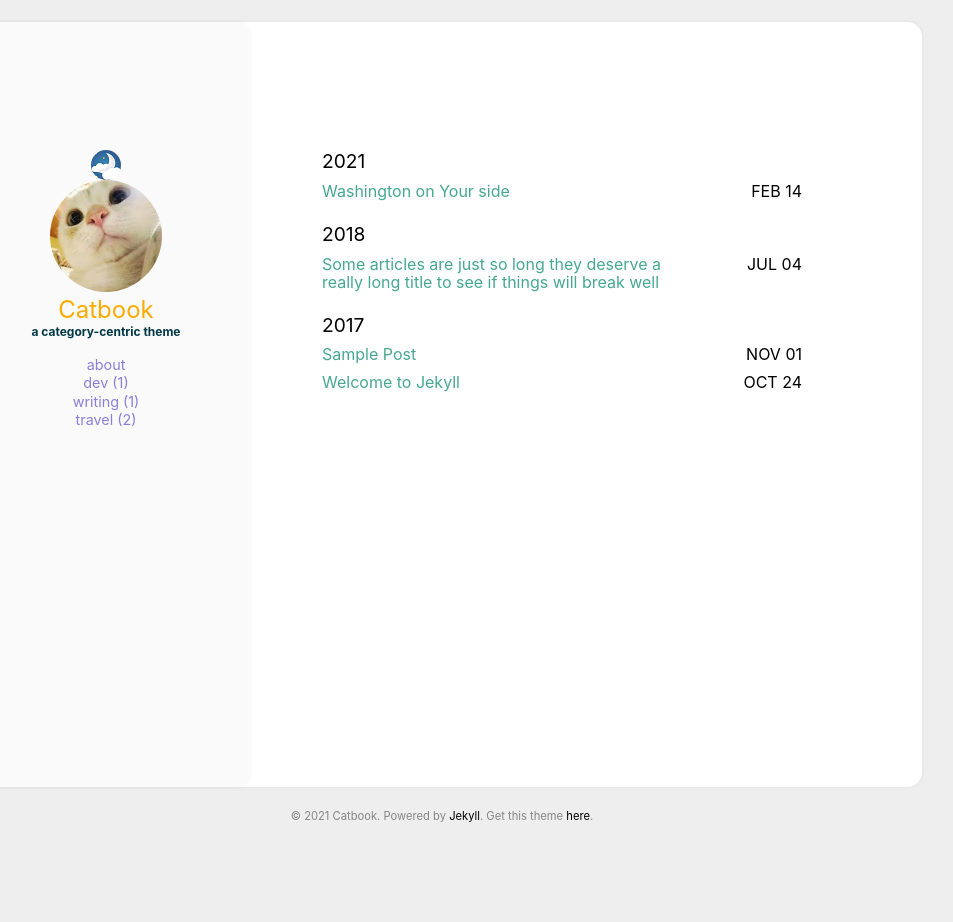
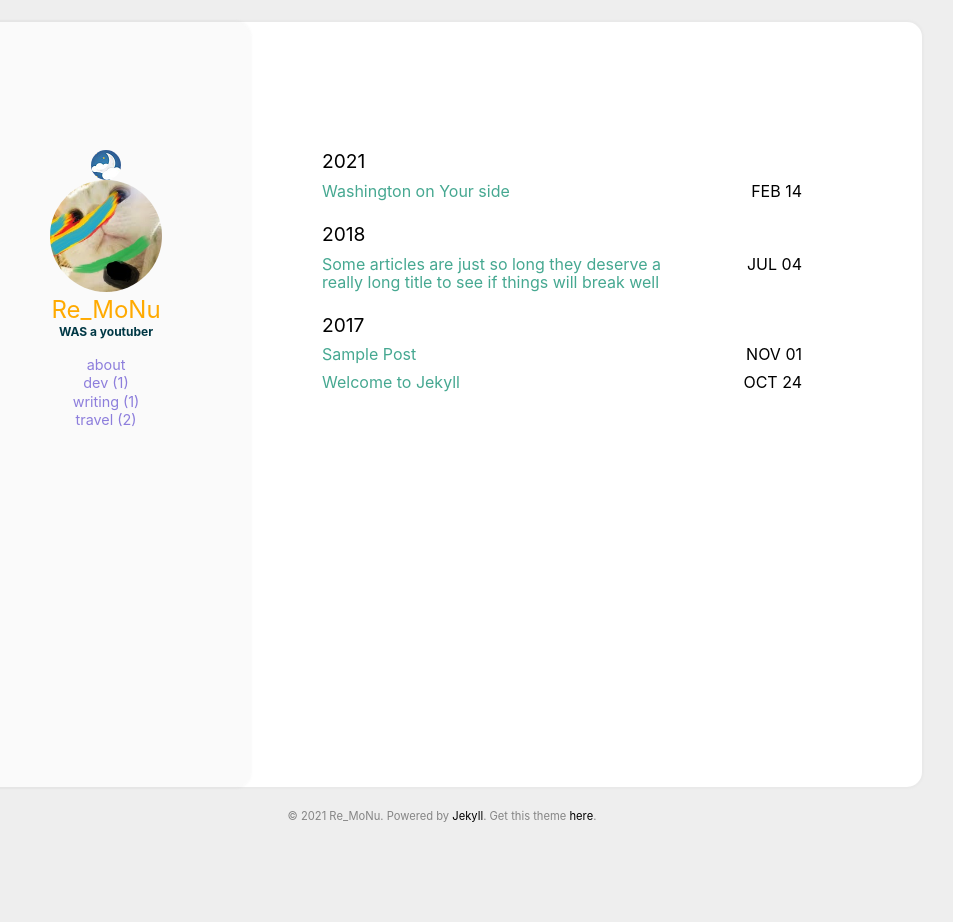
Before and after one commit to Re-MoNu/blog, a Jekyll site: the page built from index.html, in a window 1280 px wide. Shown: the whole page, without its empty margins (198-1151 px from the left). Built offline with Jekyll 4.4.1, drawn with Linux system fonts in a browser that asks for light colours.

```diff
--- a/_config.yml
+++ b/_config.yml
@@ -18,10 +18,10 @@ google_analytics: #UA—XXXXXXXX-X
 disqus_shortname: #disqus shortname
 
 user:
-  name: Catbook
+  name: Re_MoNu
   pic: /assets/img/cat.jpg
   picAlt: "catbook"
-  job: a category-centric theme
+  job: WAS a youtuber
   aboutme: true # comment this out if you don't need the 'about' page.
 
 exclude:
```
Also changed, not shown: assets/img/cat.jpg, 1 other file.
